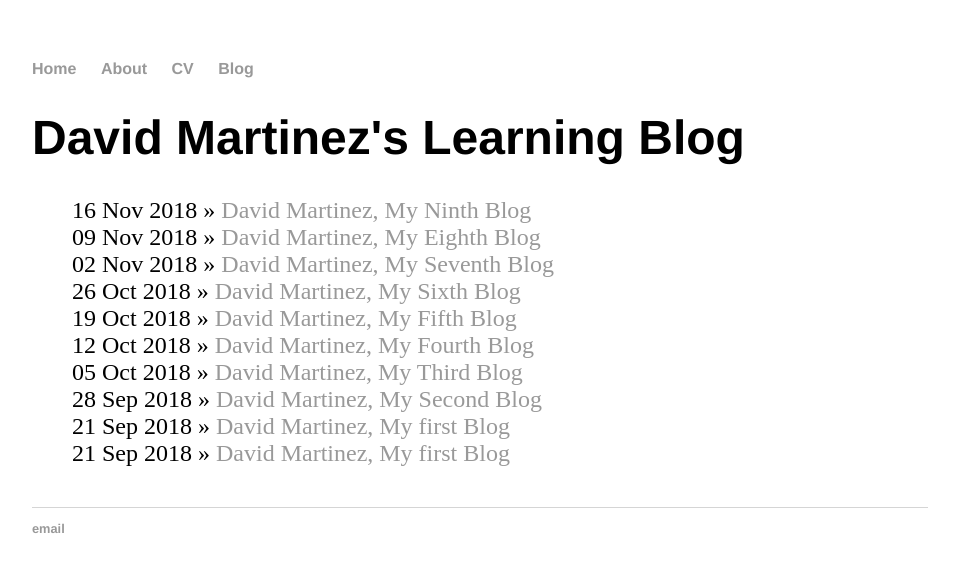
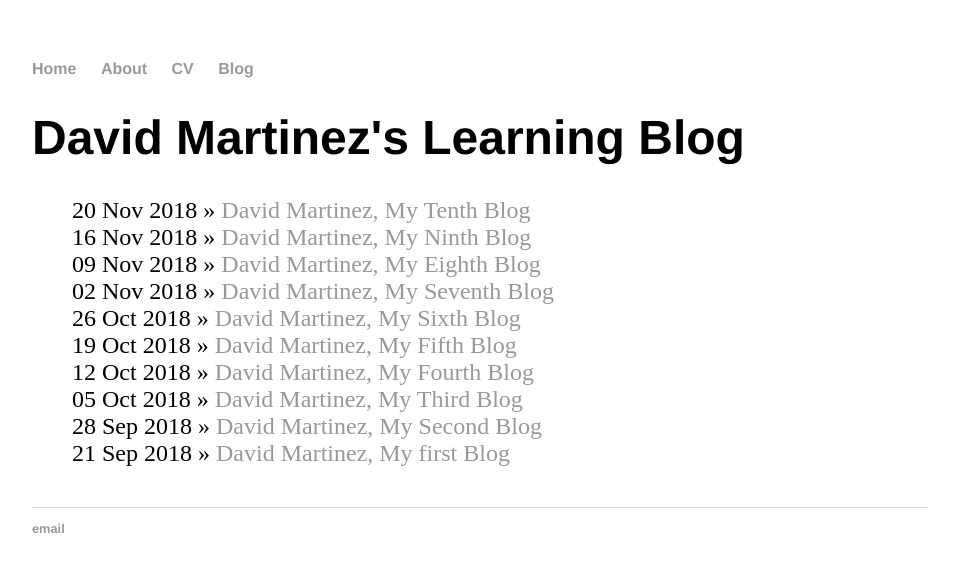
Before and after one commit to David4796/David4796.github.io, a Jekyll site: the page built from blog/index.html, in a window 1280 px wide. Shown: the top 572 px of the page, without its empty margins (160-1119 px from the left). Built offline with Jekyll 4.4.1, drawn with Linux system fonts in a browser that asks for light colours.

Commit message:
Update 2018-11-20-weekly-reflection-10.md

```diff
--- a/_posts/2018-11-20-weekly-reflection-10.md
+++ b/_posts/2018-11-20-weekly-reflection-10.md
@@ -1,7 +1,8 @@
 ---
 layout: post
-title: "David Martinez, My first Blog"
-date: 2018-09-21
+title: "David Martinez, My Tenth Blog"
+date: 2018-11-20
 ---
 
-[A Picture Of my game so far](/WeScheme/Image (4).png
+
+![Screenshot of my game](images/WeScheme Image (4).png)
```
